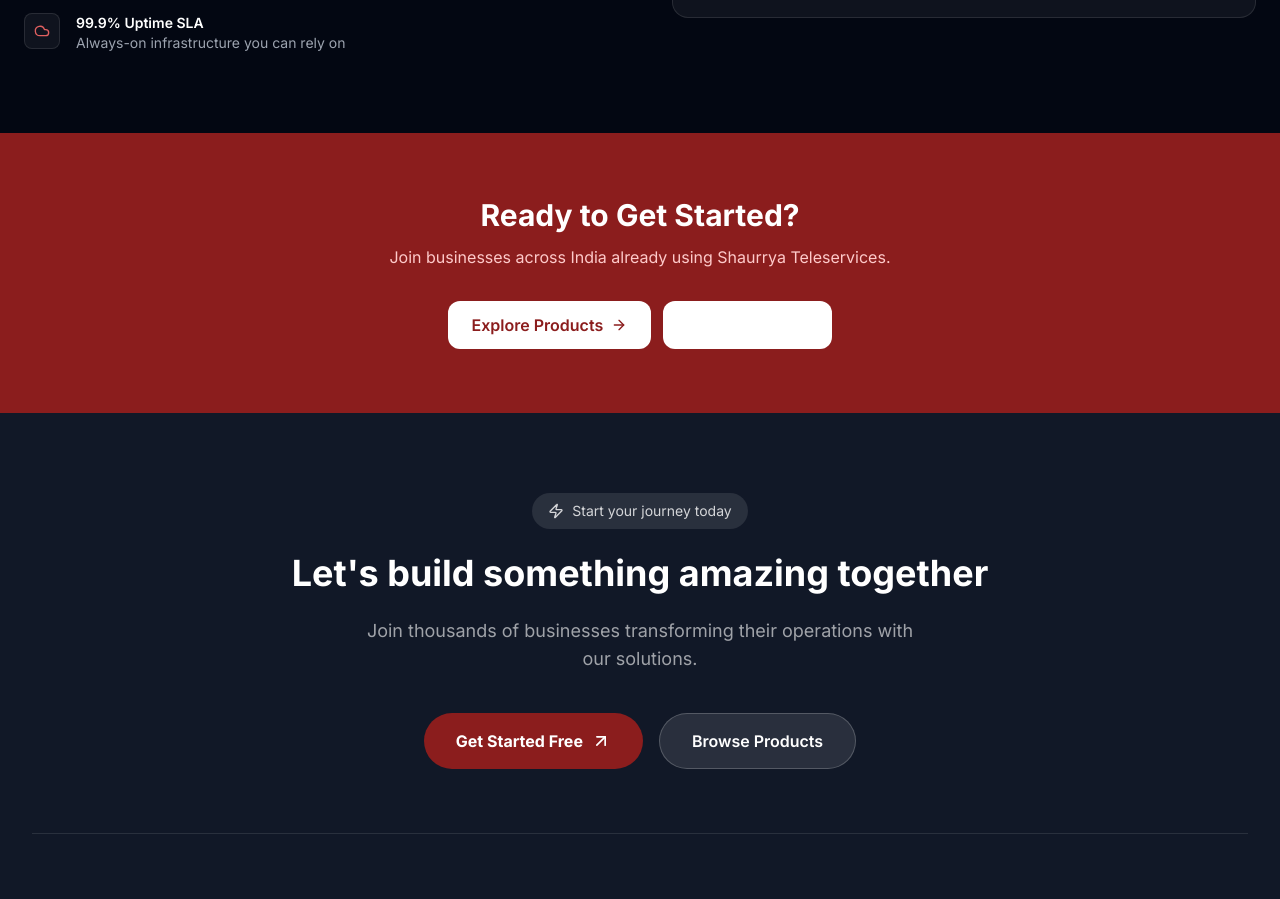
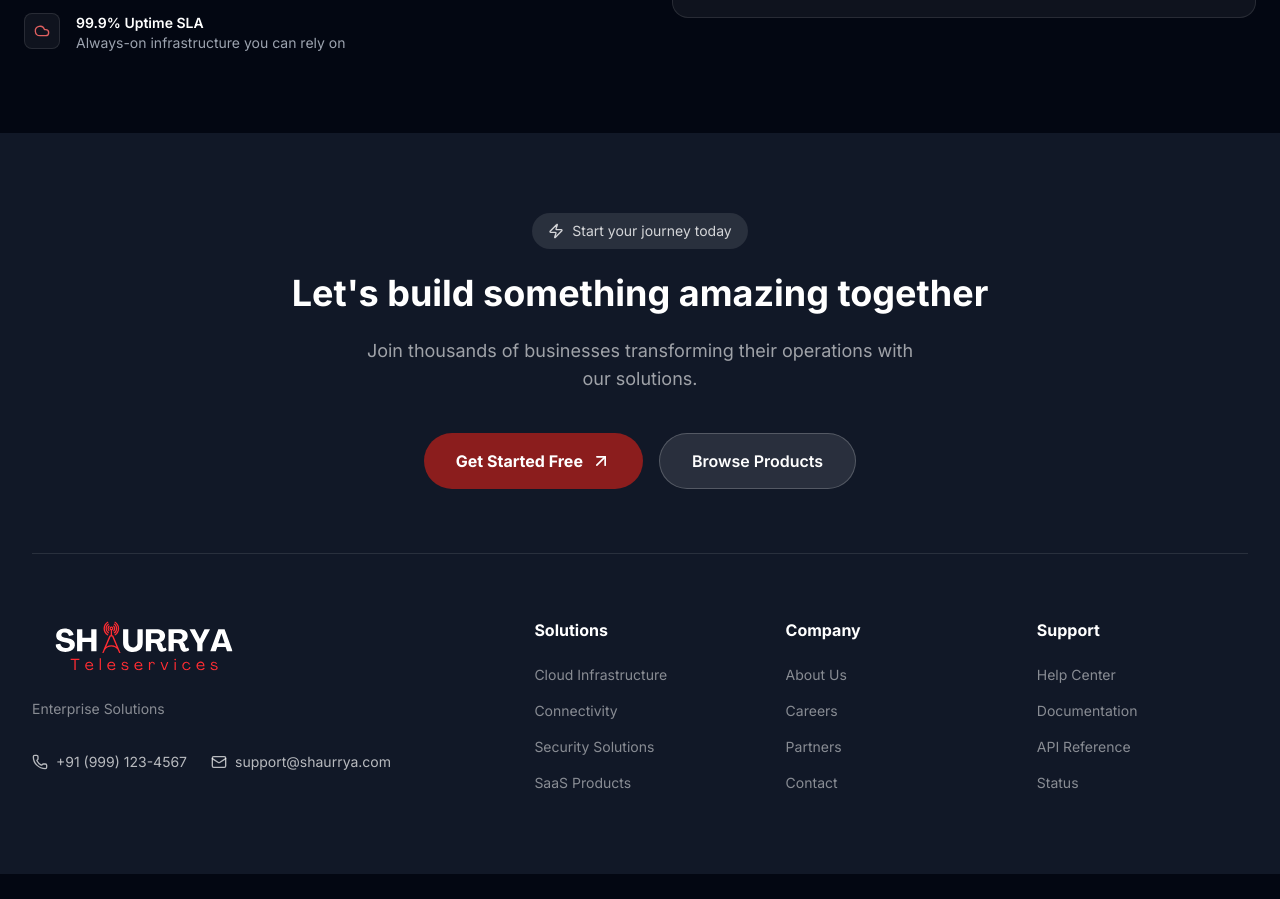
Before and after one commit to Tarushi0106/marketttplace, a Next.js app: page /solutions in a window 1280 px wide. Shown: the part 2360-3259 px from the top of the page. Built offline with nearby package versions, Linux system fonts and the light colour scheme; no server answers; the database is empty.

Commit message:
fix: ui + cart sync issues

```diff
--- a/src/app/(storefront)/solutions/page.tsx
+++ b/src/app/(storefront)/solutions/page.tsx
@@ -283,26 +283,6 @@
         </div>
       </section>
 
-      {/* CTA */}
-      <section className="py-16 bg-[#8B1D1D]">
-        <div className="container mx-auto px-6 text-center">
-          <h2 className="text-2xl md:text-3xl font-bold text-white mb-3">Ready to Get Started?</h2>
-          <p className="text-red-200 mb-8 max-w-xl mx-auto">Join businesses across India already using Shaurrya Teleservices.</p>
-          <div className="flex flex-wrap gap-3 justify-center">
-            <Link href="/products">
-              <Button size="lg" className="bg-white text-[#8B1D1D] hover:bg-gray-100 font-semibold">
-                Explore Products
-                <ArrowRight className="ml-2 h-4 w-4" />
-              </Button>
-            </Link>
-            <Link href="/register">
-              <Button size="lg" variant="outline" className="border-white/40 text-white hover:bg-white/10">
-                Create Account
-              </Button>
-            </Link>
-          </div>
-        </div>
-      </section>
     </div>
   );
 }
```
